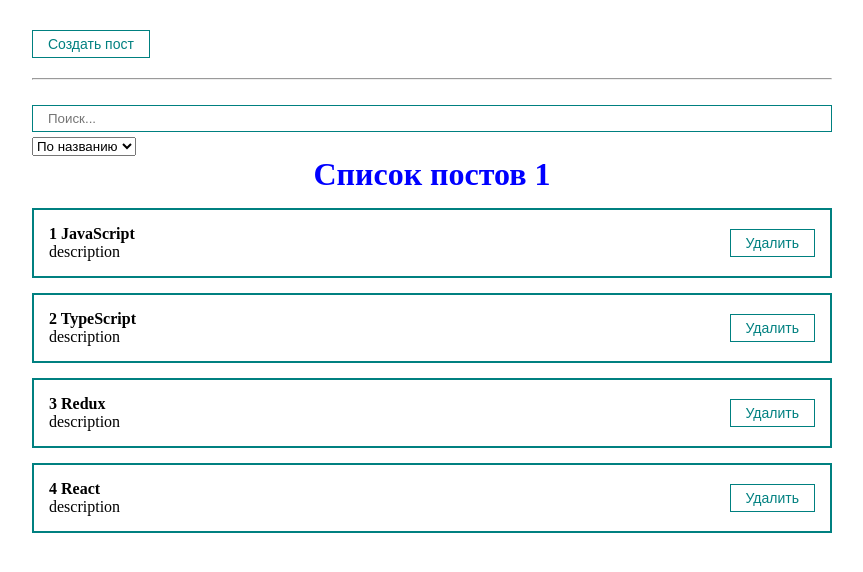
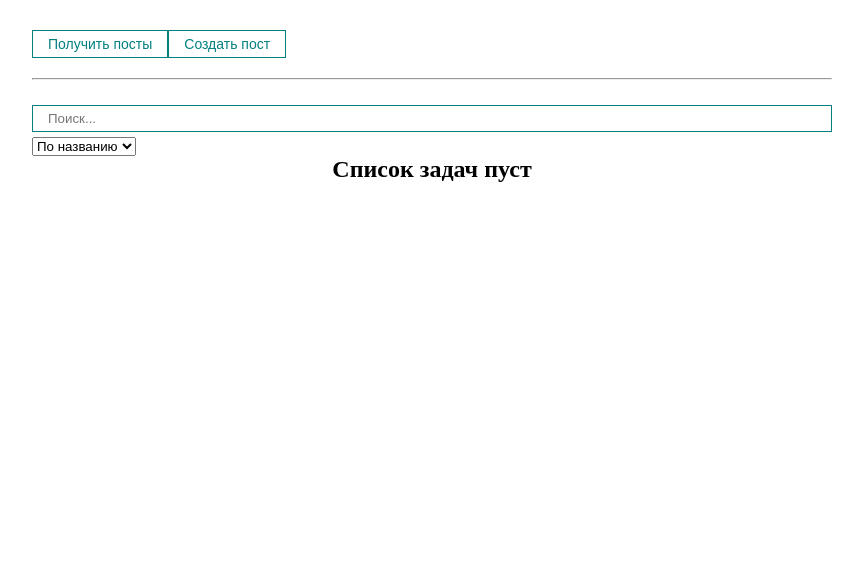
Before and after one commit to Soldatova-Kristina/react_app_ui, a React (Vite) app in the folder vite-project/: page / in a window 1280 px wide. Shown: the top 572 px of the page, without its empty margins (208-1071 px from the left). Built offline with nearby package versions, Linux system fonts and the light colour scheme.

Commit message:
feat: реализовала получение данных с сервера с помощью библиотеки axios

```diff
--- a/package.json
+++ b/package.json
@@ -3,6 +3,7 @@
     "@vitejs/plugin-react": "^5.0.2"
   },
   "dependencies": {
+    "axios": "^1.12.2",
     "react-transition-group": "^4.4.5"
   }
 }
--- a/vite-project/src/App.jsx
+++ b/vite-project/src/App.jsx
@@ -1,6 +1,7 @@
 import './App.css'
+import axios from 'axios'
 import PostList from './components/PostList/PostList'
-import { useState, useMemo } from 'react'
+import { useState} from 'react'
 import PostForm from './components/PostForm/PostForm'
 import PostFilter from './components/PostFilter/PostFilter'
 import MyModal from './components/MyModal/MyModal'
@@ -8,16 +9,9 @@ import MyButton from './components/UI/button/MyButton'
 import {usePosts} from './components/hooks/usePosts'
 
 function App() {
-     const [posts, setPosts] = useState([
-    {id: 1, title: " JavaScript", body: "description"},
-    {id: 2, title: " TypeScript", body: "description"},
-    {id: 3, title: " Redux", body: "description"},
-    {id: 4, title: " React", body: "description"}
-  ])
-
+  const [posts, setPosts] = useState([])
   const [filter, setFilter] = useState({sort: '', query: ''})
   const [modal, setModal] = useState(false);
-
   const sortedAndSearchedPosts = usePosts(posts, filter.sort, filter.query)
 
   const createPost = (newPost) => {
@@ -29,8 +23,18 @@ function App() {
     setPosts(posts.filter(p => p.id !== post.id))
   }
 
+  async function getPosts ()  {
+    const response = await axios.get('https://jsonplaceholder.typicode.com/posts')
+    setPosts(response.data)
+  }
+
   return (
     <div className="App">
+
+      <MyButton onClick={getPosts}>
+        Получить посты
+      </MyButton>
+
       <MyButton style={{marginTop: 30}} onClick={() => setModal(true)}>
         Создать пост
       </MyButton>
```
Also changed, not shown: 1 other file (tests, documents, lock files or other folders).
